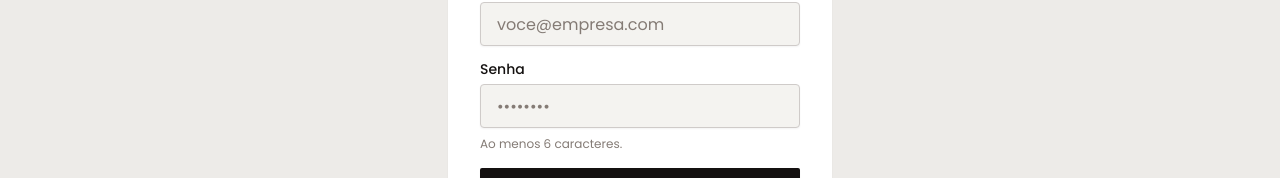
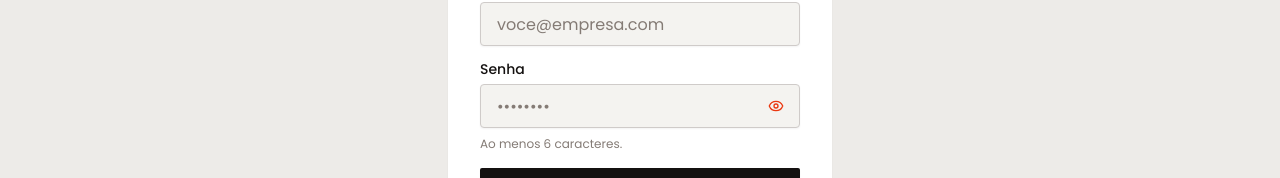
Before and after one commit to EstrategIA2026/Estrategiaos, a Next.js app: page /signup in a window 1280 px wide. Shown: the part 343-521 px from the top of the page. Built offline with nearby package versions, Linux system fonts and the light colour scheme; no server answers; a web font is replaced by a local one; what async_hooks would draw is missing.

Commit message:
feat(ui): olhinho de mostrar/ocultar senha
- components/ui/password-input.tsx: novo componente com botao toggle
  (Eye/EyeOff, cor da marca, area de click generosa).
- auth-form.tsx: aplicado em /login e /signup.
- /conta forms: aplicado em 'Nova senha' e 'Confirmar nova senha'.

Ref: task #35

```diff
--- a/app/(auth)/auth-form.tsx
+++ b/app/(auth)/auth-form.tsx
@@ -7,6 +7,7 @@
 import { Button } from "@/components/ui/button";
 import { Input } from "@/components/ui/input";
 import { Label } from "@/components/ui/label";
+import { PasswordInput } from "@/components/ui/password-input";
 import type { AuthState } from "./actions";
 
 interface AuthFormProps {
@@ -76,10 +77,9 @@
 
         <div className="flex flex-col gap-2">
           <Label htmlFor="password">Senha</Label>
-          <Input
+          <PasswordInput
             id="password"
             name="password"
-            type="password"
             autoComplete={isSignup ? "new-password" : "current-password"}
             required
             minLength={isSignup ? 6 : undefined}
--- a/app/conta/forms.tsx
+++ b/app/conta/forms.tsx
@@ -4,6 +4,7 @@
 
 import { Button } from "@/components/ui/button";
 import { Input } from "@/components/ui/input";
+import { PasswordInput } from "@/components/ui/password-input";
 import {
   updateEmail,
   updateName,
@@ -80,17 +81,15 @@
   return (
     <FormSection titulo="Senha" subtitulo="Minimo 6 caracteres.">
       <form action={formAction} className="space-y-3">
-        <Input
+        <PasswordInput
           name="password"
-          type="password"
           placeholder="Nova senha"
           minLength={6}
           required
           disabled={pending}
         />
-        <Input
+        <PasswordInput
           name="password_confirm"
-          type="password"
           placeholder="Confirmar nova senha"
           minLength={6}
           required
--- /dev/null
+++ b/components/ui/password-input.tsx
@@ -0,0 +1,44 @@
+"use client";
+
+import { Eye, EyeOff } from "lucide-react";
+import * as React from "react";
+
+import { cn } from "@/lib/utils";
+
+/**
+ * Input de senha com botao de mostrar/ocultar (olhinho).
+ *
+ * - Visual: borda seca, cantos vivos, foco laranja — casou com o resto.
+ * - Icone: alterna entre Eye/EyeOff (lucide) na cor da marca.
+ * - Mantem o resto da API identica a `<input>` (ref, className, props).
+ */
+const PasswordInput = React.forwardRef<HTMLInputElement, Omit<React.ComponentProps<"input">, "type">>(
+  ({ className, ...props }, ref) => {
+    const [visible, setVisible] = React.useState(false);
+    return (
+      <div className="relative">
+        <input
+          type={visible ? "text" : "password"}
+          ref={ref}
+          className={cn(
+            "flex h-11 w-full rounded-lg border border-input bg-muted px-4 py-2 pr-11 text-base shadow-sm transition-colors file:border-0 file:bg-transparent file:text-sm file:font-medium file:text-foreground placeholder:text-muted-foreground focus-visible:outline-none focus-visible:ring-2 focus-visible:ring-ring focus-visible:border-brand disabled:cursor-not-allowed disabled:opacity-50",
+            className,
+          )}
+          {...props}
+        />
+        <button
+          type="button"
+          aria-label={visible ? "Ocultar senha" : "Mostrar senha"}
+          aria-pressed={visible}
+          onClick={() => setVisible((v) => !v)}
+          className="absolute right-2 top-1/2 -translate-y-1/2 inline-flex size-8 items-center justify-center rounded-md text-brand transition-colors hover:bg-brand-muted focus-visible:outline-none focus-visible:ring-2 focus-visible:ring-ring"
+        >
+          {visible ? <EyeOff className="size-4" aria-hidden /> : <Eye className="size-4" aria-hidden />}
+        </button>
+      </div>
+    );
+  },
+);
+PasswordInput.displayName = "PasswordInput";
+
+export { PasswordInput };
```
